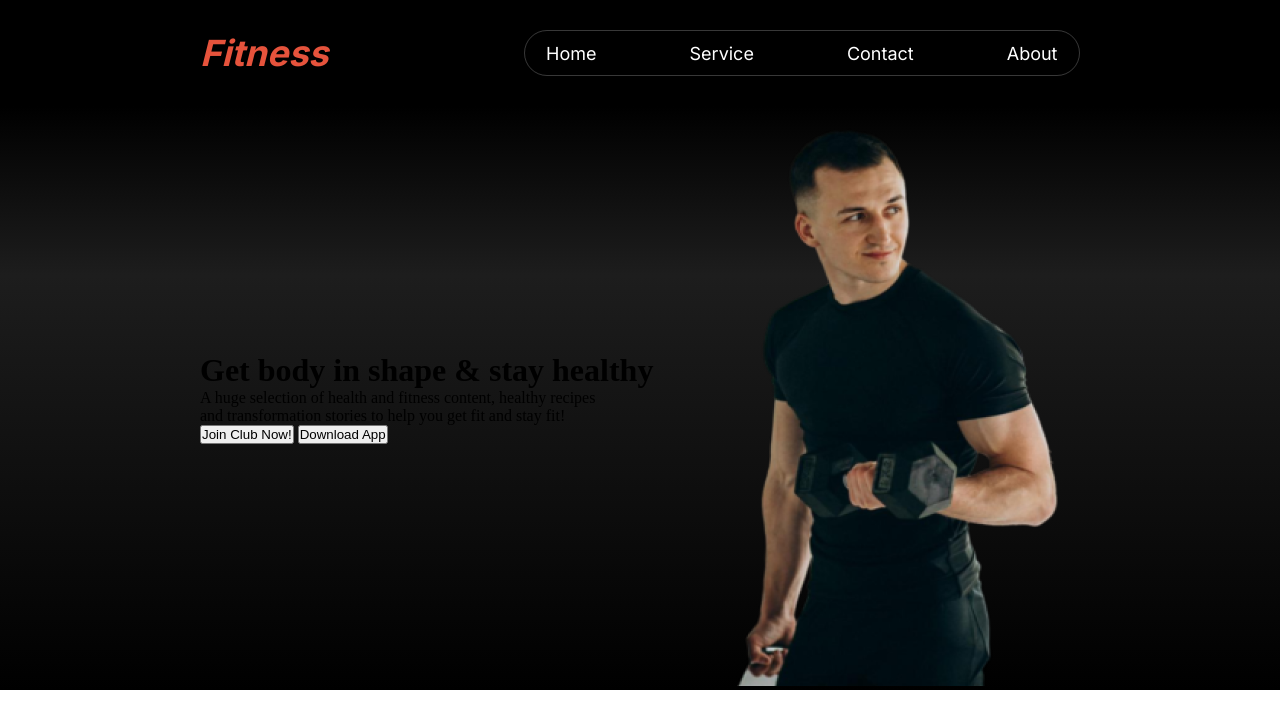
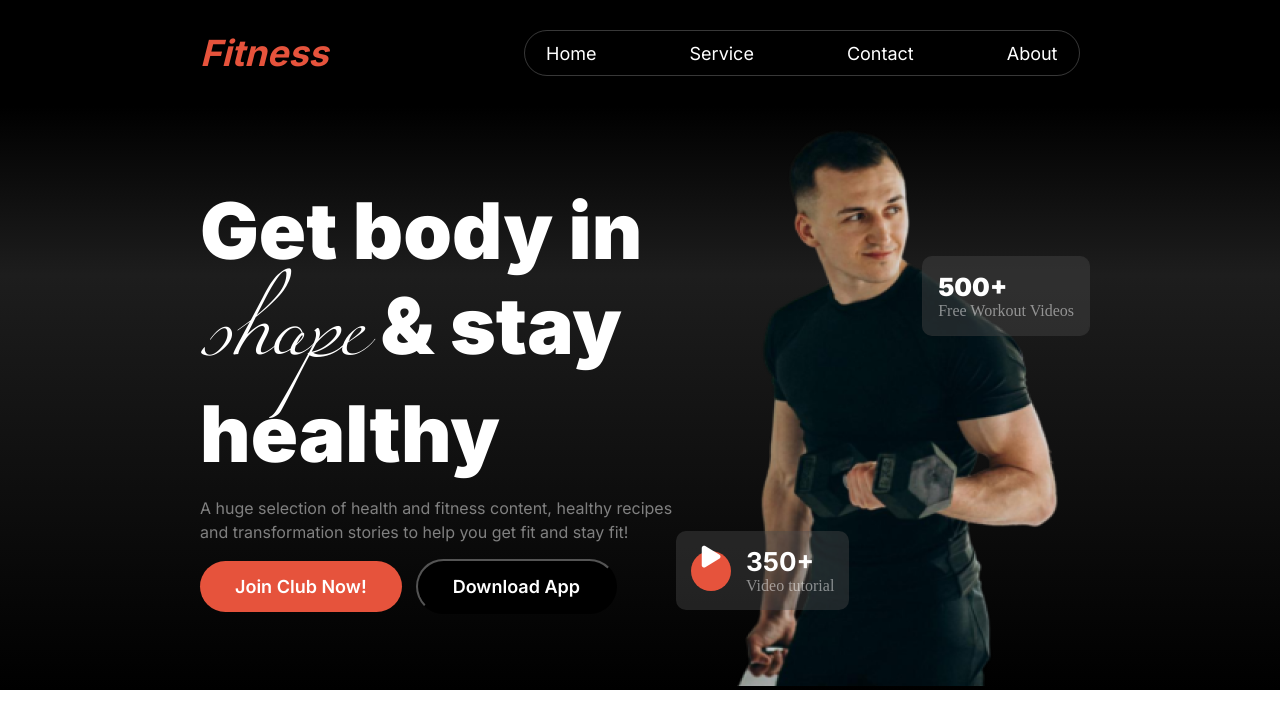
Before and after one commit to devranjit/assignment-02, a plain HTML site: page index.html in a window 1280 px wide. Drawn offline with Linux system fonts and the light colour scheme.

Commit message:
basic check update

```diff
--- a/index.html
+++ b/index.html
@@ -36,7 +36,7 @@
     </div>
 
     <div class="mobile-ham">
-        <i class="fa-solid fa-bars fa-lg "></i>
+        <i class="fa-solid fa-bars fa-lg   "></i>
     </div>
     <div class="mobile-menu">
         <ul>
@@ -55,15 +55,30 @@
     <div class="">
         <div class="hero-section">
             <div class="hero-content">
-                <h1>Get body in <span>shape</span> & stay healthy</h1>
+                <h1>Get body in<BR> <span class="hero-font">shape</span> & stay <BR> healthy</h1>
                 <p>A huge selection of health and fitness content, healthy recipes <BR> and transformation stories to help you get fit and stay fit!</p>
                 <div class="hero-btn">
-                    <button>Join Club Now!</button>
-                    <button>Download App</button>
+                    <button class="btn-main"><a href="#">Join Club Now!</a></button>
+                    <button  class="btn-outline"><a href="#">Download App</a></button>
                 </div>
             </div>
             <div class="hero-image">
-                <img src="images/hero image.png" alt="">
+                <img src="images/hero image.png" alt="hero-image">
+                <div class="tips-box">
+                    <h1>500+</h1>
+                    <p>Free Workout Videos</p>
+                </div>
+
+                <div class="tips-box-two">
+                    <div class="circle">
+                        <i class="fa-solid fa-play fa-lg fa-play"></i>
+                   </div>
+                     <div class="cir-content">
+                        <h1>350+</h1>
+                        <p>Video tutorial</p>
+                     </div>
+
+                </div>
             </div>
 
         </div>
--- a/responsive/mobile.css
+++ b/responsive/mobile.css
@@ -95,6 +95,12 @@
 
 
 
+.hero-section{
+    max-width: 100%;
+    padding: 10px;
+    display: grid;
+    align-items: center;
+}
 
 
 
--- a/style.css
+++ b/style.css
@@ -17,6 +17,8 @@
 
 .hero-font{
     font-family: miama;
+    font-size: 120px;
+    font-weight: 400;
 }
 
 
@@ -35,7 +37,40 @@
 }
 
 
+.btn-main{
+    padding: 15px 35px;
+    border-radius: 50px;
+    border: none;
+    background-color: #E6533C;
+    margin-right: 10px;
+}
 
+.btn-main a{
+    font-size: 18px;
+    font-family: inter;
+    font-weight: 600;
+    color: #fff;
+    text-decoration: none;
+}
+
+
+.btn-outline{
+    padding: 15px 35px;
+    border-radius: 50px;
+    border: 2px soild #fff;
+    margin-right: 10px;
+    z-index: 500;
+    background-color: black;
+}
+
+.btn-outline a{
+    font-size: 18px;
+    font-family: inter;
+    font-weight: 600;
+    color: #fff;
+    border: nones;
+    text-decoration: none;
+}
 
 
 
@@ -139,13 +174,6 @@ header{
 
 
 
-.mobile-header h1{
-    color: #E6533C;
-    font-size: 35px;
-    font-style: italic;
-    font-family: inter;
-
-}
 
 
 
@@ -165,3 +193,123 @@ background: linear-gradient(180deg, rgba(0,0,0,0.5466561624649859) 0%, rgba(0,0,
 
 padding: 0px 200px;
 }
+
+
+.hero-content h1{
+
+  font-size: 78px;
+  font-family: inter;
+  line-height: 95px;
+  color: #fff;
+  font-weight: 900;
+}
+
+
+.hero-content p{
+    font-size: 16px;
+    color: gray;
+    font-family: inter;
+    line-height: 24px;
+    margin: 15px 0px;
+}
+
+
+.hero-image{
+    position: relative;
+}
+
+
+.tips-box-one h1{
+    color: #fff;
+    font-family: inter;
+    font-size:40px ;
+    font-weight: 900;
+}
+.tips-box-one p{
+    color: rgb(95, 95, 95);
+    font-family: inter;
+    font-size: 13px;
+}
+
+
+.tips-box{
+    background-color: #4949496c;
+    position: absolute;
+    padding: 15px;
+    border-radius: 10px;
+    top:150px;
+    right: -10px;
+    border: 0.5px solid #2c2c2c23;
+
+
+}
+
+
+
+.tips-box h1{
+
+    color: #fff;
+    font-size: 25px;
+    font-family: inter;
+    font-weight: 900;
+
+
+
+}
+
+
+.tips-box p{
+    color: #ffffff7c;
+}
+
+
+
+.tips-box-two{
+    background-color: #4949496c ;
+    position: absolute;
+    padding: 15px;
+    border-radius: 10px;
+    bottom: 80px;
+    left: -55px;
+
+}
+
+
+
+
+.circle{
+    width: 40px;
+    height: 40px;
+    background-color: #E6533C;
+    border-radius: 50px;
+    align-items: center;
+    text-align: center;
+    justify-content: center;
+}
+
+
+.tips-box-two{
+    display: flex;
+    gap: 15px;
+    justify-content: center;
+    align-items: center;
+}
+
+
+.cir-content h1{
+    color: #fff;
+    font-family: inter;
+    font-size: 26px ;
+
+}
+
+.cir-content p{
+    color: #ffffff7c ;
+}
+
+
+.fa-play{
+    font-size: 25px;
+    color: #fff;
+    align-items: center;
+}
```
